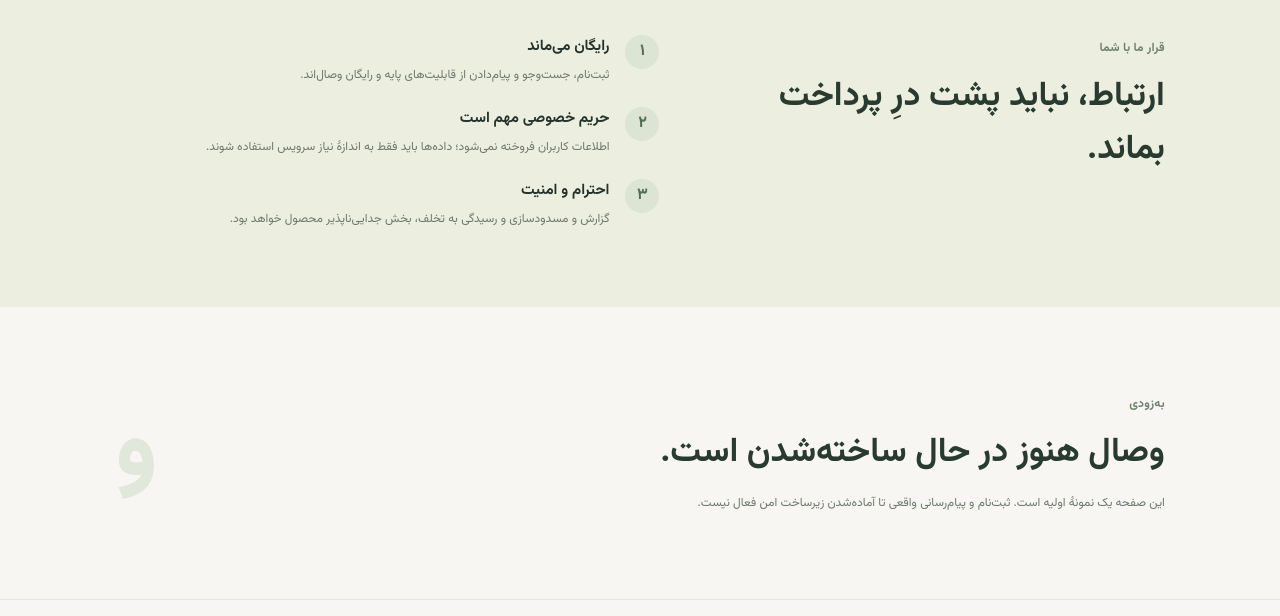
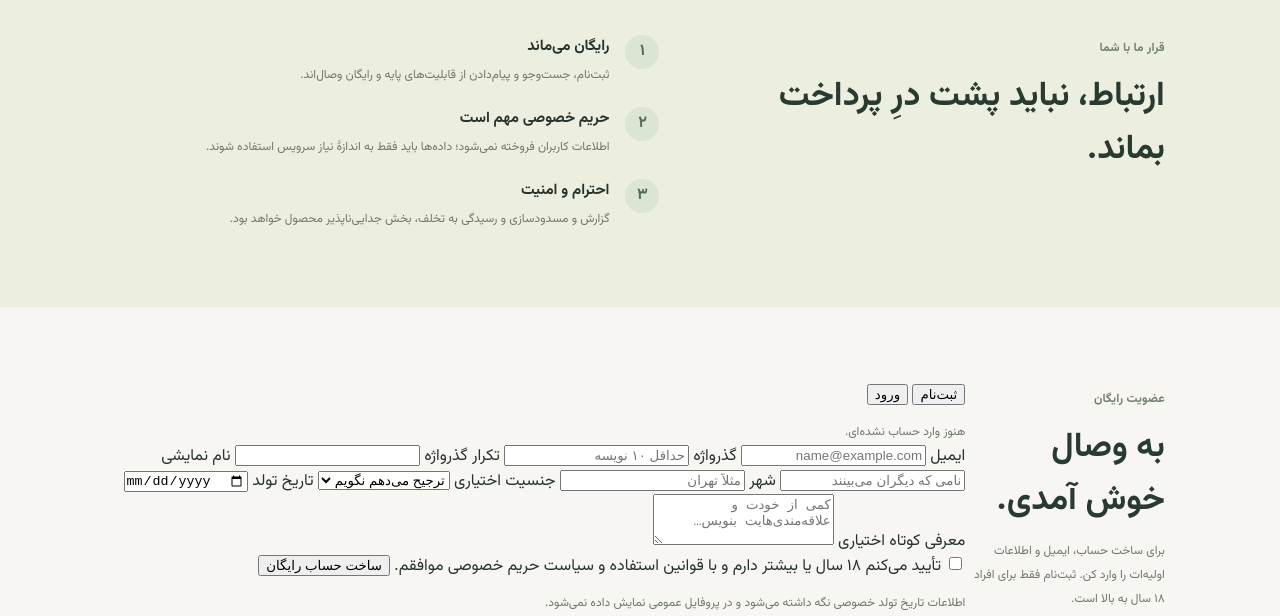
Before and after one commit to Afshar-Moj/Visal, a plain HTML site: page index.html in a window 1280 px wide. Shown: the part 1544-2160 px from the top of the page. Drawn offline with Linux system fonts and the light colour scheme; a script that the page names is missing.

Commit message:
افزودن فرم ثبت‌نام و ورود به وصال

```diff
--- a/index.html
+++ b/index.html
@@ -46,10 +46,61 @@
       <div class="value-list"><article><b>۱</b><div><h3>رایگان می‌ماند</h3><p>ثبت‌نام، جست‌وجو و پیام‌دادن از قابلیت‌های پایه و رایگان وصال‌اند.</p></div></article><article><b>۲</b><div><h3>حریم خصوصی مهم است</h3><p>اطلاعات کاربران فروخته نمی‌شود؛ داده‌ها باید فقط به اندازهٔ نیاز سرویس استفاده شوند.</p></div></article><article><b>۳</b><div><h3>احترام و امنیت</h3><p>گزارش و مسدودسازی و رسیدگی به تخلف، بخش جدایی‌ناپذیر محصول خواهد بود.</p></div></article></div>
     </section>
 
-    <section class="join section" id="join"><div><span class="eyebrow">به‌زودی</span><h2>وصال هنوز در حال ساخته‌شدن است.</h2><p>این صفحه یک نمونهٔ اولیه است. ثبت‌نام و پیام‌رسانی واقعی تا آماده‌شدن زیرساخت امن فعال نیست.</p></div><span class="join-symbol">و</span></section>
+    <section class="join section" id="join">
+    <div class="join-intro"><span class="eyebrow">عضویت رایگان</span><h2>به وصال خوش آمدی.</h2><p>برای ساخت حساب، ایمیل و اطلاعات اولیه‌ات را وارد کن. ثبت‌نام فقط برای افراد ۱۸ سال به بالا است.</p></div>
+    <div class="auth-panel">
+      <div class="auth-tabs" role="group" aria-label="نوع دسترسی">
+        <button type="button" class="selected" data-auth-mode="signup" aria-pressed="true">ثبت‌نام</button>
+        <button type="button" data-auth-mode="login" aria-pressed="false">ورود</button>
+      </div>
+      <p id="auth-status" class="auth-status" aria-live="polite">هنوز وارد حساب نشده‌ای.</p>
+      <form id="auth-form">
+        <div class="form-grid">
+          <label class="form-field">ایمیل
+            <input name="email" type="email" autocomplete="email" required maxlength="254" placeholder="name@example.com">
+          </label>
+          <label class="form-field">گذرواژه
+            <input name="password" type="password" autocomplete="new-password" required minlength="10" maxlength="72" placeholder="حداقل ۱۰ نویسه">
+          </label>
+          <label class="form-field" data-registration-field>تکرار گذرواژه
+            <input id="password-confirm" name="password_confirm" type="password" autocomplete="new-password" required minlength="10" maxlength="72">
+          </label>
+          <label class="form-field" data-registration-field>نام نمایشی
+            <input name="display_name" type="text" required maxlength="40" autocomplete="nickname" placeholder="نامی که دیگران می‌بینند">
+          </label>
+          <label class="form-field" data-registration-field>شهر
+            <input name="city" type="text" required maxlength="80" autocomplete="address-level2" placeholder="مثلاً تهران">
+          </label>
+          <label class="form-field" data-registration-field>جنسیت <span class="optional-label">اختیاری</span>
+            <select name="gender" data-optional="true">
+              <option value="">ترجیح می‌دهم نگویم</option>
+              <option value="woman">زن</option>
+              <option value="man">مرد</option>
+              <option value="other">گزینهٔ دیگر</option>
+              <option value="prefer_not_to_say">بدون پاسخ</option>
+            </select>
+          </label>
+          <label class="form-field" data-registration-field>تاریخ تولد
+            <input name="birth_date" type="date" required autocomplete="bday">
+          </label>
+          <label class="form-field full-field" data-registration-field>معرفی کوتاه <span class="optional-label">اختیاری</span>
+            <textarea name="bio" rows="3" maxlength="500" data-optional="true" placeholder="کمی از خودت و علاقه‌مندی‌هایت بنویس…"></textarea>
+          </label>
+        </div>
+        <label class="rules-check" data-registration-field>
+          <input id="accept-rules" type="checkbox" required>
+          <span>تأیید می‌کنم ۱۸ سال یا بیشتر دارم و با <a href="rules.html">قوانین استفاده</a> و <a href="privacy.html">سیاست حریم خصوصی</a> موافقم.</span>
+        </label>
+        <button id="auth-submit" class="auth-submit" type="submit">ساخت حساب رایگان</button>
+      </form>
+      <button id="logout-button" class="reset-button logout-button" type="button" hidden>خروج از حساب</button>
+      <p id="auth-message" class="auth-message" role="status" aria-live="polite" hidden></p>
+      <p class="auth-footnote">اطلاعات تاریخ تولد خصوصی نگه داشته می‌شود و در پروفایل عمومی نمایش داده نمی‌شود.</p>
+    </div>
+  </section>
   </main>
 
   <footer><a class="brand" href="#"><span class="brand-mark">و</span><span>وصال</span></a><span>ساخته‌شده با احترام به انتخاب و حریم خصوصی آدم‌ها</span><span>© وصال</span></footer>
-  <script src="app.js"></script>
+  <script src="supabase-config.js"></script>\n  <script src="app.js"></script>\n  <script type="module" src="auth.js"></script>
 </body>
 </html>
```
